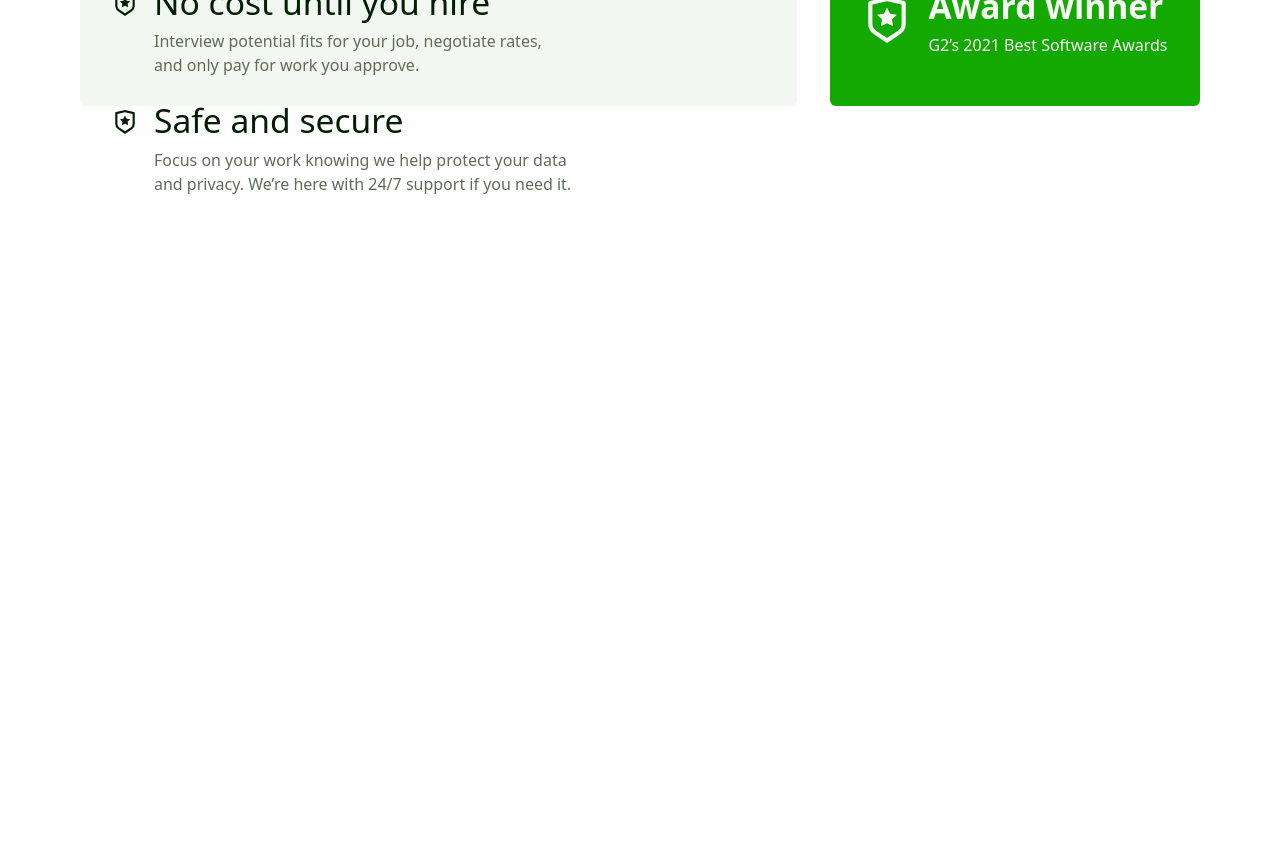
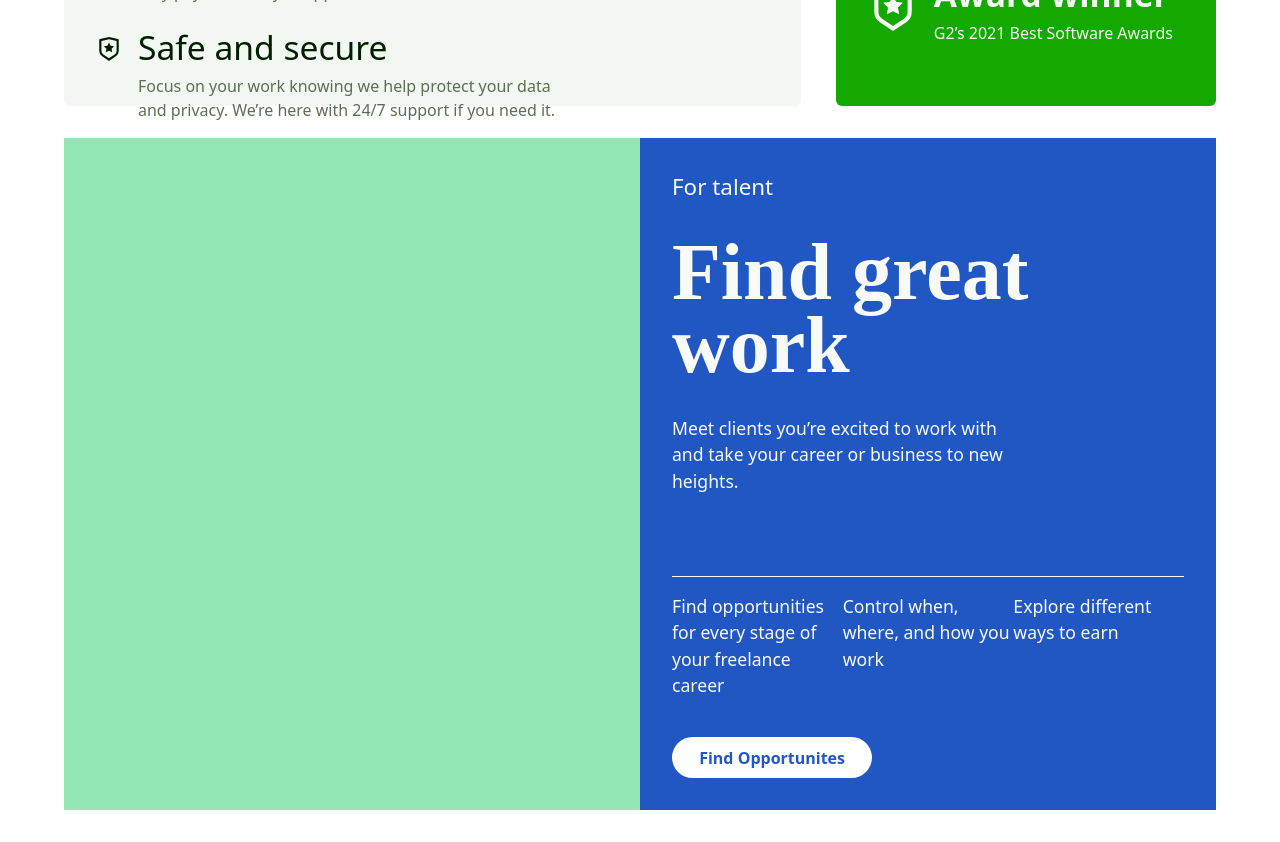
Before and after one commit to shonmacray/upwork-landing-clone, a Next.js app: page / in a window 1280 px wide. Shown: the part 3360-4202 px from the top of the page. Before the commit the page ends 3556 px from the top, so only its background shows below. Built offline with nearby package versions, Linux system fonts and the light colour scheme.

Commit message:
styled fortalent

```diff
--- a/src/pages/index.tsx
+++ b/src/pages/index.tsx
@@ -183,6 +183,27 @@ export default function Home() {
           </div>
         </div>
       </div>
+      <div className={homeStyles.forTalent}>
+        <div className={homeStyles.talentLeft}></div>
+        <div className={homeStyles.talentRight}>
+          <div>
+            <h4>For talent</h4>
+            <h1>Find great work</h1>
+            <p>
+              Meet clients you’re excited to work with and take your career or
+              business to new heights.
+            </p>
+          </div>
+          <div>
+            <div className={homeStyles.listn}>
+              <p>Find opportunities for every stage of your freelance career</p>
+              <p>Control when, where, and how you work</p>
+              <p>Explore different ways to earn</p>
+            </div>
+            <AppButton type="blue" label="Find Opportunites" />
+          </div>
+        </div>
+      </div>
     </main>
   );
 }
--- a/src/styles/home.module.scss
+++ b/src/styles/home.module.scss
@@ -1,7 +1,7 @@
 @import "./sample.module.scss";
 $hero-yp: 1rem;
 $space-big: 2rem;
-$container-px: 5rem;
+$container-px: 4rem;
 $heading: 2.8rem;
 %pb {
   padding-bottom: 1.5rem;
@@ -276,6 +276,7 @@ $heading: 2.8rem;
 }
 
 .why {
+  @extend %container-margin;
   .inner {
     @include flex;
     justify-content: $justify-between;
@@ -311,3 +312,44 @@ $heading: 2.8rem;
     }
   }
 }
+
+.forTalent {
+  @include flex();
+  @extend %container-margin;
+  .talentLeft {
+    width: 50%;
+    height: 42rem;
+    background-color: #91e6b3;
+  }
+  .talentRight {
+    width: 50%;
+    background-color: #2057c3;
+    height: 42rem;
+    padding: 2rem;
+    @include flex(column);
+    justify-content: $justify-between;
+    color: #f8faf7;
+    div h4 {
+      font-size: 1.4rem;
+    }
+    div h1 {
+      font-size: 5rem;
+      font-family: $upwork-sans;
+      width: 70%;
+      line-height: 4.6rem;
+      @extend %bold;
+      padding-top: 2rem;
+      padding-bottom: 2rem;
+    }
+    div p {
+      font-size: 1.1rem;
+      width: 70%;
+    }
+    .listn {
+      @include flex();
+      border-top: 1px solid #f8faf7;
+      padding-top: 1rem;
+      padding-bottom: 2.4rem;
+    }
+  }
+}
```
